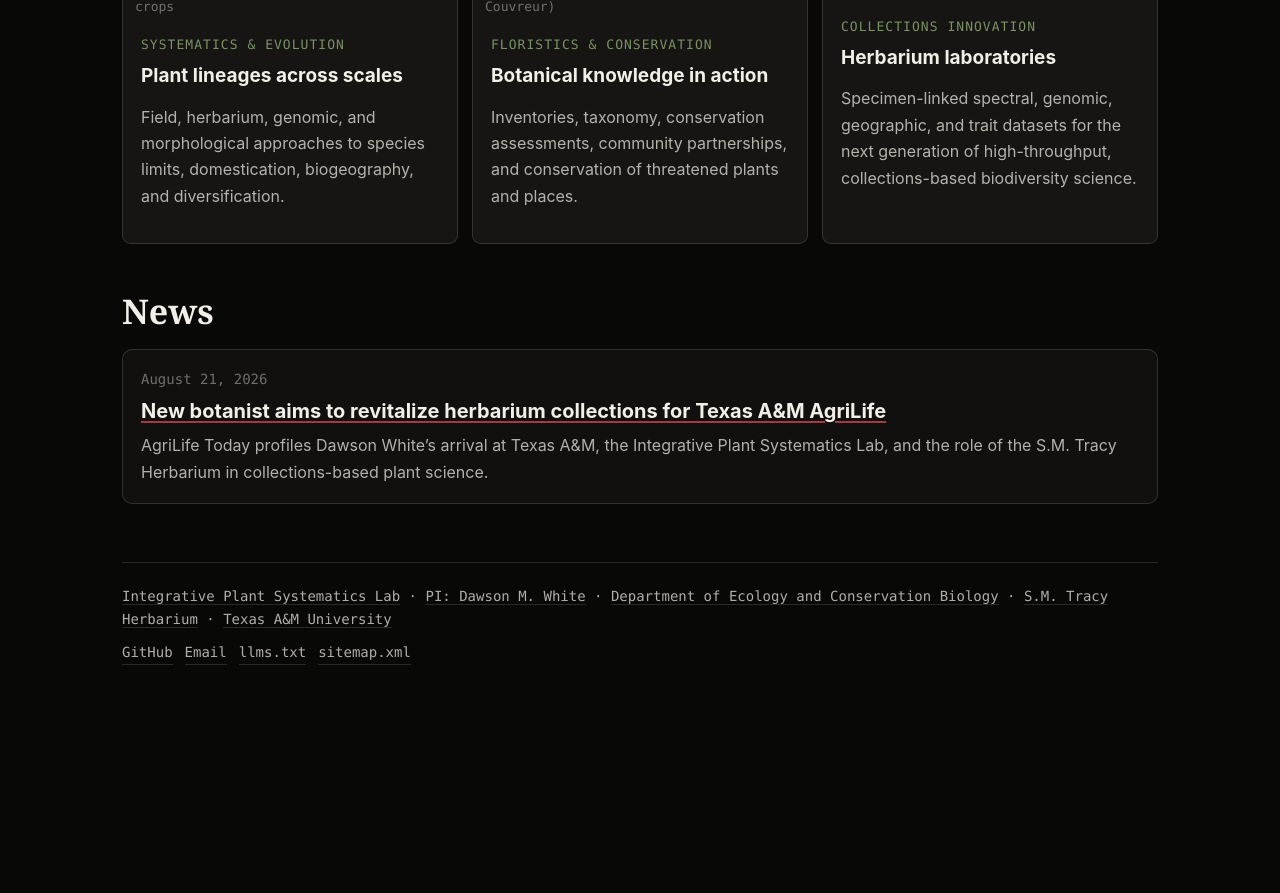
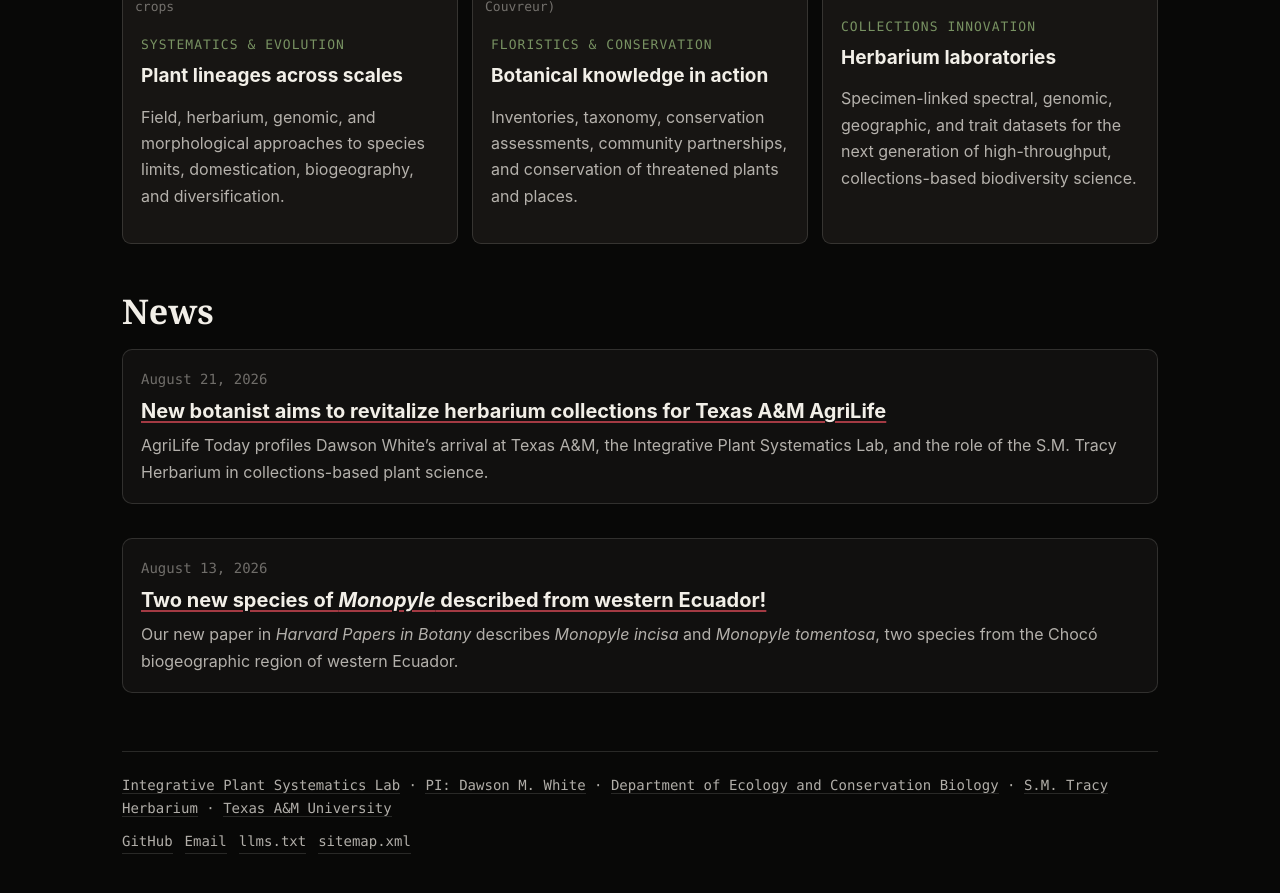
Before and after one commit to Erythroxylum/whiteplantsystematics.org, a Jekyll site: the page built from index.html, in a window 1280 px wide and 900 px high, scrolled down 1064 px. Shown: the top 893 px of the window. Built offline with Jekyll 4.4.1, drawn with Linux system fonts in a browser that asks for light colours; before the commit the page ends 1775 px from its top, so only the background shows below that.

Commit message:
hbp monopyle news

```diff
--- a/index.html
+++ b/index.html
@@ -99,3 +99,15 @@ extra_head: |
     </p>
   </article>
 </div>
+
+<article class="news-item">
+  <time datetime="2026-08-13">August 13, 2026</time>
+  <h3>
+    <a href="https://www.huh.harvard.edu/sites/g/files/omnuum6796/files/2026-08/30_2_2_Clark.pdf" target="_blank" rel="noopener">
+      Two new species of <em>Monopyle</em> described from western Ecuador!
+    </a>
+  </h3>
+  <p>
+    Our new paper in <em>Harvard Papers in Botany</em> describes <em>Monopyle incisa</em> and <em>Monopyle tomentosa</em>, two species from the Chocó biogeographic region of western Ecuador.
+  </p>
+</article>
```
